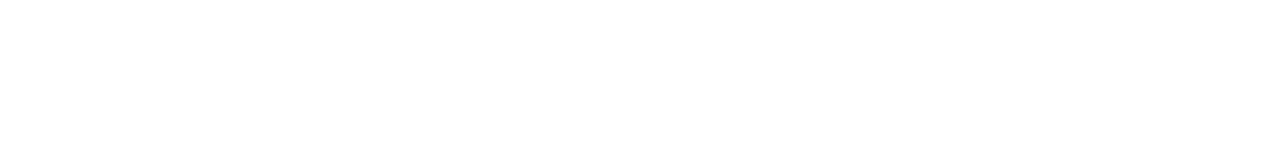
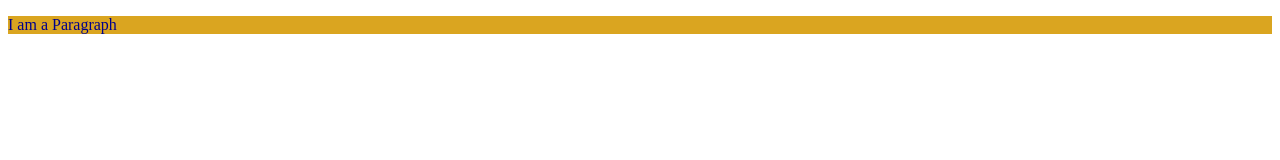
Before and after one commit to Akshay0798/JavaScript, a plain HTML site: page HTML FILES/dom2.html in a window 1280 px wide. Drawn offline with Linux system fonts and the light colour scheme.

Commit message:
update files

```diff
--- a/CSS FILES/dom2.css
+++ b/CSS FILES/dom2.css
@@ -1,10 +1,14 @@
-#box{
+/*#box{
     height: 250px;
     width:150px;
     background-color: cornflowerblue;
     color: gold;
     border: px dotted black;
     text-align: center;
-
-
+} */
+.content{
+    color: darkblue;
 }
+.newClass{
+    background-color: goldenrod;
+}
--- a/HTML FILES/dom2.html
+++ b/HTML FILES/dom2.html
@@ -18,7 +18,7 @@
     </div>
     <p class="para"> this is simple line</p>     -->
 
-
+    <p class="content">I am a Paragraph</p>
     <script src="../JAVASCRIPT FILES/dom2.js"></script>
 </body>
 </html>
--- a/JAVASCRIPT FILES/dom2.js
+++ b/JAVASCRIPT FILES/dom2.js
@@ -49,3 +49,19 @@
  //! IF I HAVE TO REMOVE
 //  paraGraph.remove();
 //  newHeading.remove();
+
+//? create a new btn give text,background color,textColor...insert the button as the first element inside the body tag
+
+/*let newBtn = document.createElement("button");
+newBtn.innerText = "Click me!";
+newBtn.style.backgroundColor ="red";
+newBtn.style.color ="white";
+
+document.querySelector("body").prepend(newBtn)*/
+
+
+//? Create a <p> tag in html, give it a class & some styling.Now create a new class in CSS and try to append this class to the <p> element.........Did you notice, how you overwrite the class name when you add a new one?......Solve this problem using classList.
+
+let Para = document.querySelector("p");
+//classList = sare classes ki list aa jati he
+Para.classList.add("newClass");
```
